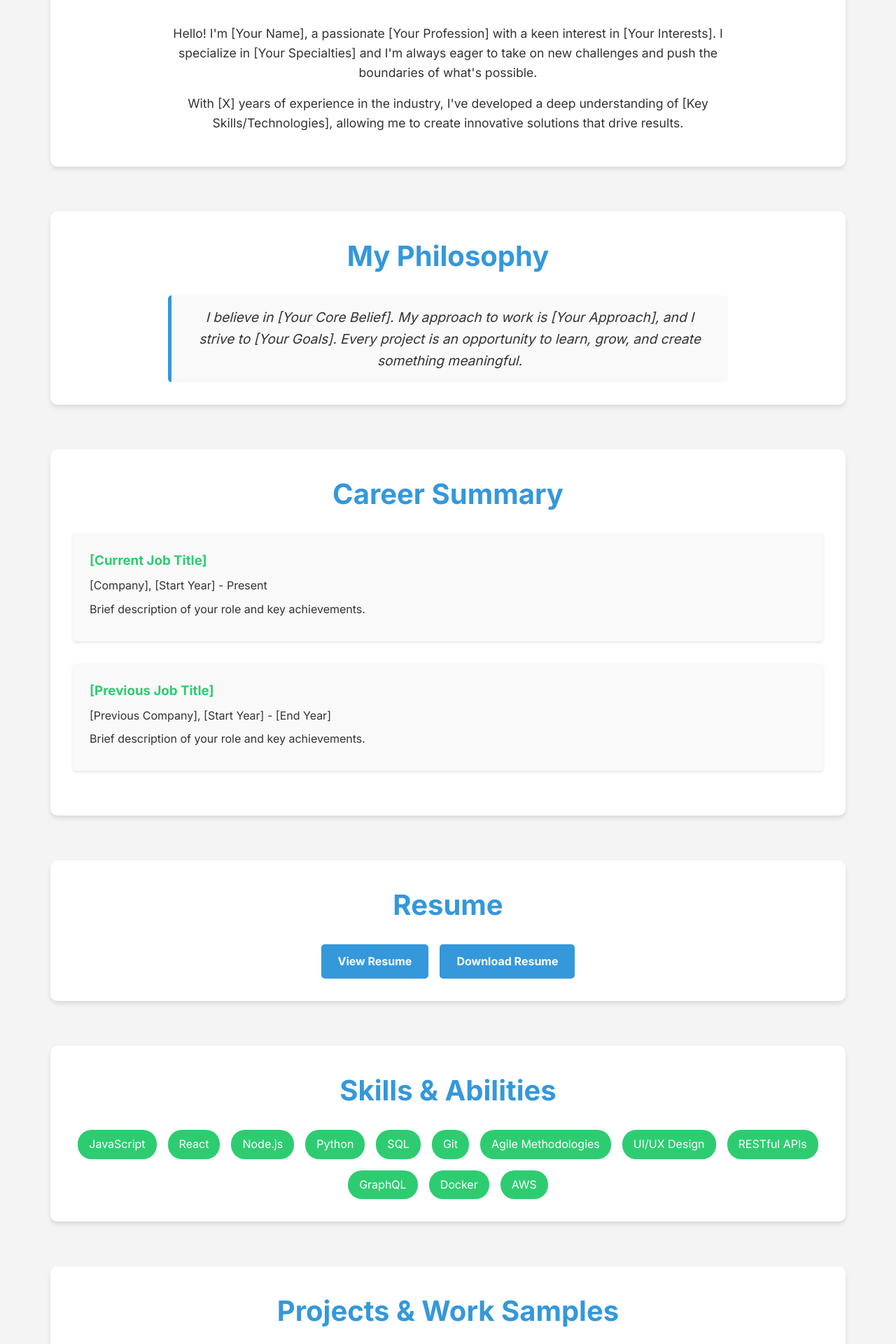
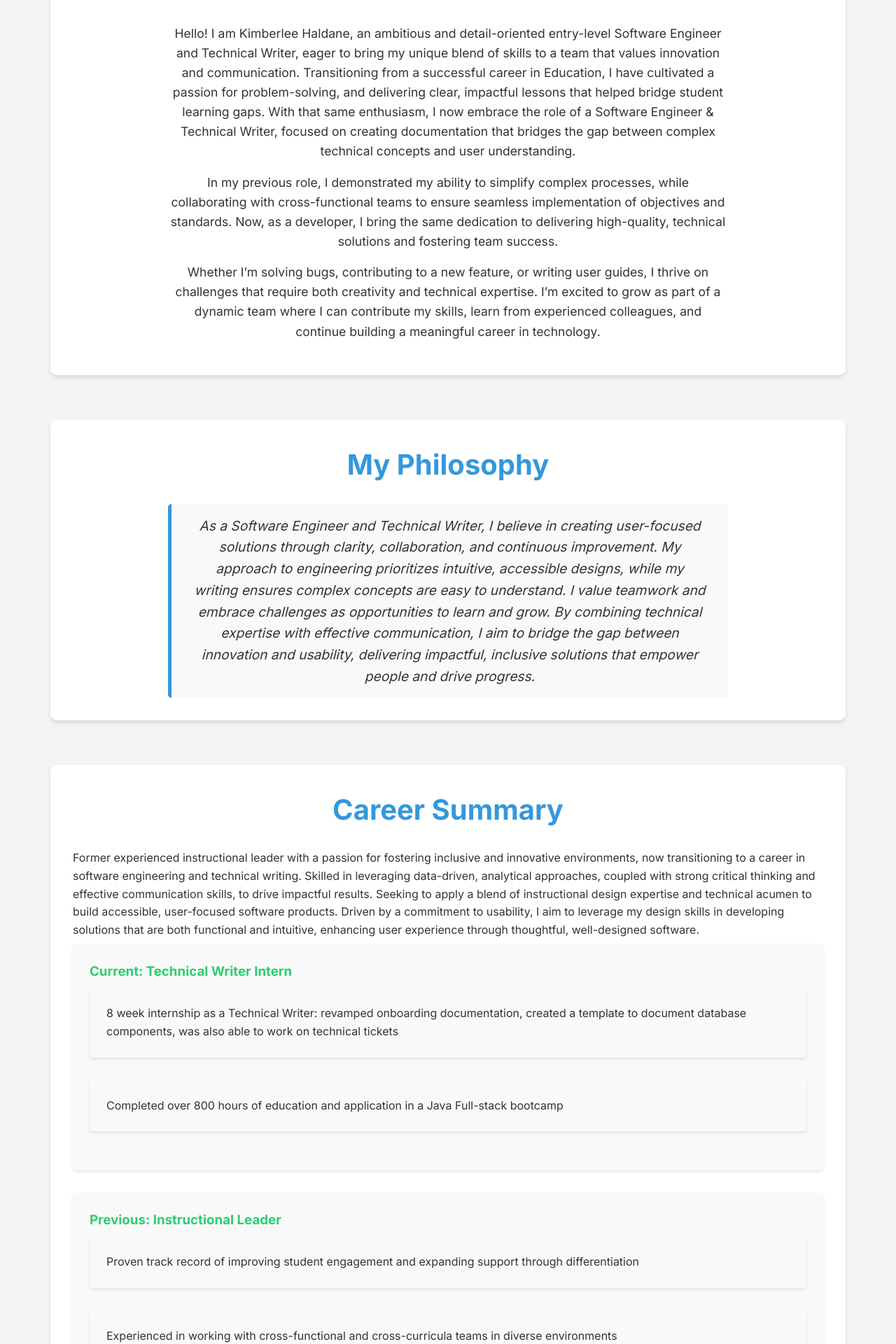
Before and after one commit to haldanek/portfolio, a Next.js app in the folder my-portfolio/: page / in a window 1280 px wide. Shown: the part 240-2160 px from the top of the page at 70% size. Built offline with nearby package versions, Linux system fonts and the light colour scheme.

Commit message:
feat: add content to AboutMe, CareerSummary, page, and PhilosophyStatement

```diff
--- a/my-portfolio/app/components/AboutMe.tsx
+++ b/my-portfolio/app/components/AboutMe.tsx
@@ -5,13 +5,30 @@ export default function AboutMe() {
     <section className={styles.aboutMe}>
       <h2>About Me</h2>
       <p>
-        Hello! I'm [Your Name], a passionate [Your Profession] with a keen interest in [Your Interests].
-        I specialize in [Your Specialties] and I'm always eager to take on new challenges and push the boundaries of what's possible.
+        Hello! I am Kimberlee Haldane, an ambitious and detail-oriented
+        entry-level Software Engineer and Technical Writer, eager to bring my
+        unique blend of skills to a team that values innovation and
+        communication. Transitioning from a successful career in Education, I
+        have cultivated a passion for problem-solving, and delivering clear,
+        impactful lessons that helped bridge student learning gaps. With that
+        same enthusiasm, I now embrace the role of a Software Engineer &
+        Technical Writer, focused on creating documentation that bridges the gap
+        between complex technical concepts and user understanding.
       </p>
       <p>
-        With [X] years of experience in the industry, I've developed a deep understanding of [Key Skills/Technologies],
-        allowing me to create innovative solutions that drive results.
+        In my previous role, I demonstrated my ability to simplify complex
+        processes, while collaborating with cross-functional teams to ensure
+        seamless implementation of objectives and standards. Now, as a
+        developer, I bring the same dedication to delivering high-quality,
+        technical solutions and fostering team success.
+      </p>
+      <p>
+        Whether I’m solving bugs, contributing to a new feature, or writing user
+        guides, I thrive on challenges that require both creativity and
+        technical expertise. I’m excited to grow as part of a dynamic team where
+        I can contribute my skills, learn from experienced colleagues, and
+        continue building a meaningful career in technology.
       </p>
     </section>
-  )
+  );
 }
--- a/my-portfolio/app/components/CareerSummary.tsx
+++ b/my-portfolio/app/components/CareerSummary.tsx
@@ -4,19 +4,49 @@ export default function CareerSummary() {
   return (
     <section className={styles.careerSummary}>
       <h2>Career Summary</h2>
+      <p>
+        Former experienced instructional leader with a passion for fostering
+        inclusive and innovative environments, now transitioning to a career in
+        software engineering and technical writing. Skilled in leveraging
+        data-driven, analytical approaches, coupled with strong critical
+        thinking and effective communication skills, to drive impactful results.
+        Seeking to apply a blend of instructional design expertise and technical
+        acumen to build accessible, user-focused software products. Driven by a
+        commitment to usability, I aim to leverage my design skills in
+        developing solutions that are both functional and intuitive, enhancing
+        user experience through thoughtful, well-designed software.
+      </p>
       <ul>
         <li>
-          <h3>[Current Job Title]</h3>
-          <p>[Company], [Start Year] - Present</p>
-          <p>Brief description of your role and key achievements.</p>
+          <h3>Current: Technical Writer Intern</h3>
+          <li>
+            8 week internship as a Technical Writer: revamped onboarding
+            documentation, created a template to document database components,
+            was also able to work on technical tickets{' '}
+          </li>
+          <li>
+            Completed over 800 hours of education and application in a Java
+            Full-stack bootcamp
+          </li>
         </li>
         <li>
-          <h3>[Previous Job Title]</h3>
-          <p>[Previous Company], [Start Year] - [End Year]</p>
-          <p>Brief description of your role and key achievements.</p>
+          <h3>Previous: Instructional Leader</h3>
+          <li>
+            Proven track record of improving student engagement and expanding
+            support through differentiation
+          </li>
+          <li>
+            Experienced in working with cross-functional and cross-curricula
+            teams in diverse environments
+          </li>
+          <li>
+            Over 12 years of experience in instructional leadership, exceeding
+            grade-level expectations, increasing standardized assessment scores
+            and improving literacy skills
+          </li>
         </li>
         {/* Add more career items as needed */}
       </ul>
     </section>
-  )
+  );
 }
--- a/my-portfolio/app/components/PhilosophyStatement.tsx
+++ b/my-portfolio/app/components/PhilosophyStatement.tsx
@@ -5,10 +5,16 @@ export default function PhilosophyStatement() {
     <section className={styles.philosophyStatement}>
       <h2>My Philosophy</h2>
       <blockquote>
-        I believe in [Your Core Belief]. My approach to work is [Your Approach],
-        and I strive to [Your Goals]. Every project is an opportunity to learn,
-        grow, and create something meaningful.
+        As a Software Engineer and Technical Writer, I believe in creating
+        user-focused solutions through clarity, collaboration, and continuous
+        improvement. My approach to engineering prioritizes intuitive,
+        accessible designs, while my writing ensures complex concepts are easy
+        to understand. I value teamwork and embrace challenges as opportunities
+        to learn and grow. By combining technical expertise with effective
+        communication, I aim to bridge the gap between innovation and usability,
+        delivering impactful, inclusive solutions that empower people and drive
+        progress.
       </blockquote>
     </section>
-  )
+  );
 }
--- a/my-portfolio/app/layout.tsx
+++ b/my-portfolio/app/layout.tsx
@@ -5,7 +5,7 @@ import './globals.css'
 const inter = Inter({ subsets: ['latin'] })
 
 export const metadata = {
-  title: 'Your Name - Portfolio',
+  title: 'Kimberlee Haldane - Portfolio',
   description: 'Professional portfolio showcasing my work and skills',
 }
 
--- a/my-portfolio/app/page.tsx
+++ b/my-portfolio/app/page.tsx
@@ -10,7 +10,7 @@ import styles from './page.module.css'
 export default function Home() {
   return (
     <main className={styles.main}>
-      <h1 className={styles.title}>Your Name</h1>
+      <h1 className={styles.title}>Kimberlee Haldane</h1>
       <AboutMe />
       <PhilosophyStatement />
       <CareerSummary />
```
